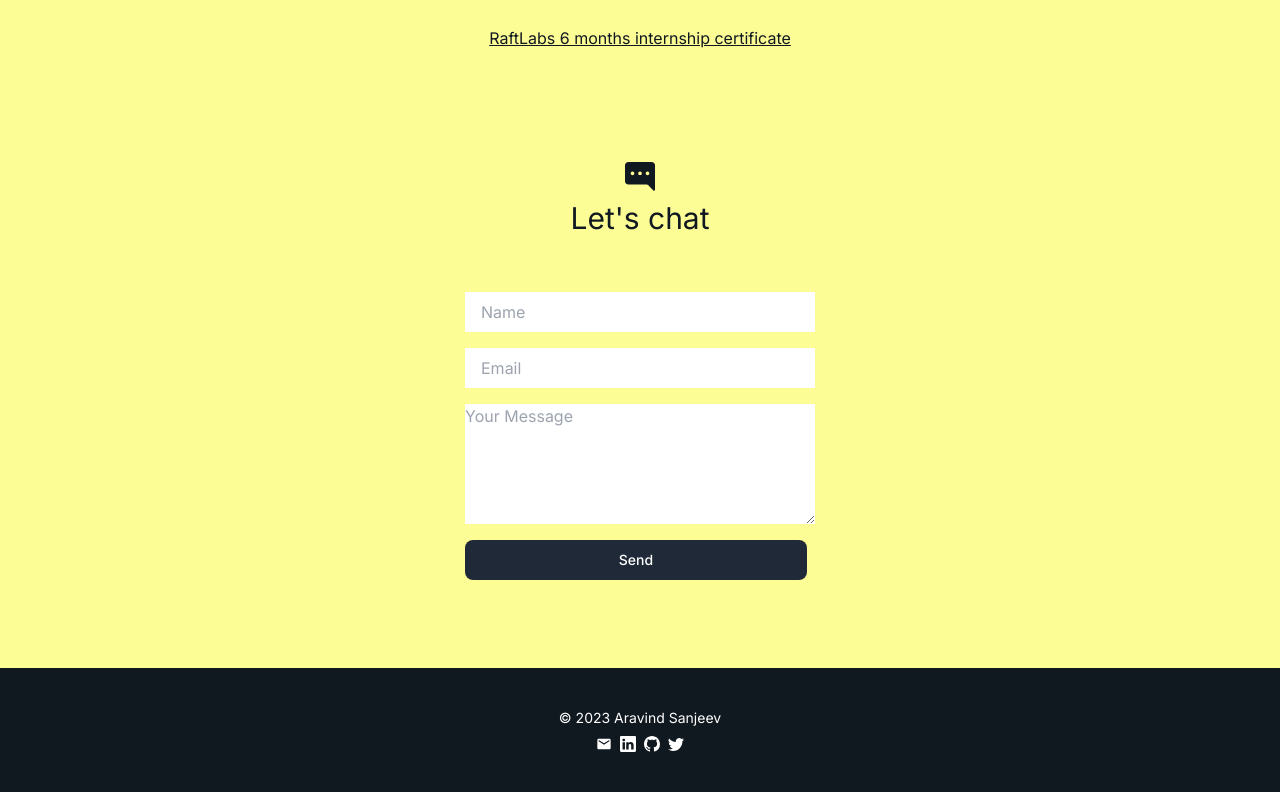
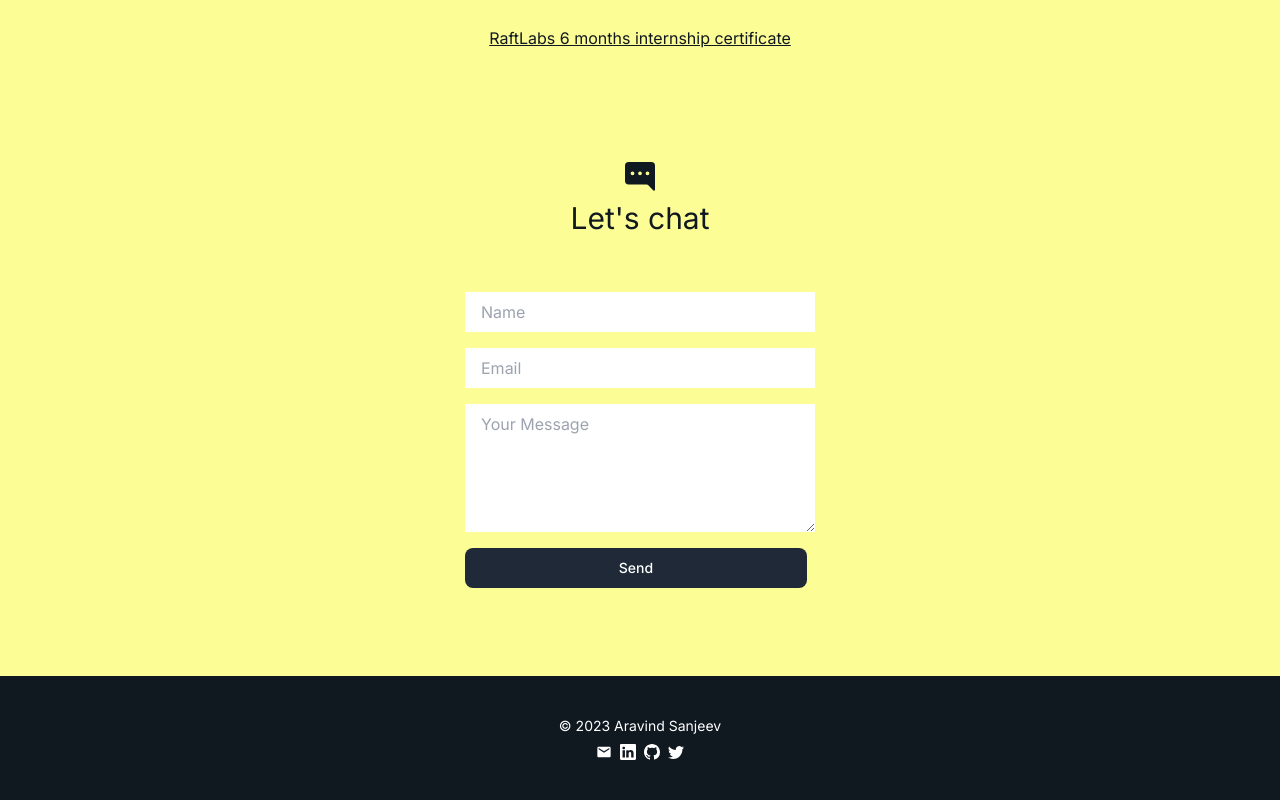
Before and after one commit to aravsanj/portfolio, a Next.js app: page / in a window 1280 px wide. Shown: the part 2120-2920 px from the top of the page. Built offline with nearby package versions, Linux system fonts and the light colour scheme.

Commit message:
fix: bug fix on contact

```diff
--- a/src/app/components/home/Contact.tsx
+++ b/src/app/components/home/Contact.tsx
@@ -8,7 +8,7 @@ const Contact = (props: Props) => {
     <section className="flex flex-col gap-y-10 sm:gap-y-14 justify-between items-center p-4  pt-8 pb-20 text-[#101820] bg-[#FDFD96]">
       <div className="flex flex-col gap-y-2 items-center">
         <BsFillChatRightDotsFill className="text-3xl" />
-        <h3 className="text-2xl sm:text-3xl">Let's chat</h3>
+        <h3 className="text-2xl sm:text-3xl">{`Let's chat`}</h3>
       </div>
       <form
         className="flex flex-col gap-y-4 w-[350px]"
@@ -33,10 +33,9 @@ const Contact = (props: Props) => {
         />
         <textarea
           placeholder="Your Message"
-          class="pl-4 pt-2"
           name="message"
-          rows="5"
-          className="w-full"
+          rows={5}
+          className="w-full pl-4 pt-2"
           required
         ></textarea>
         <button
```
